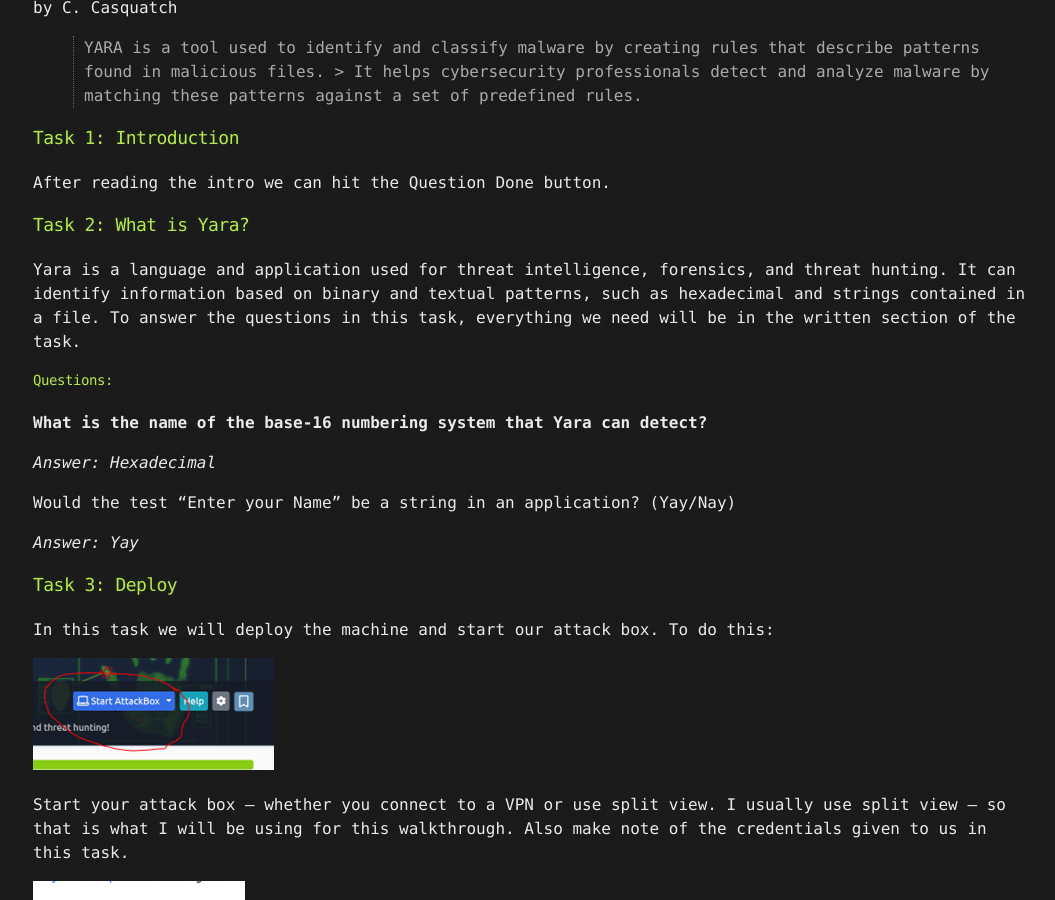
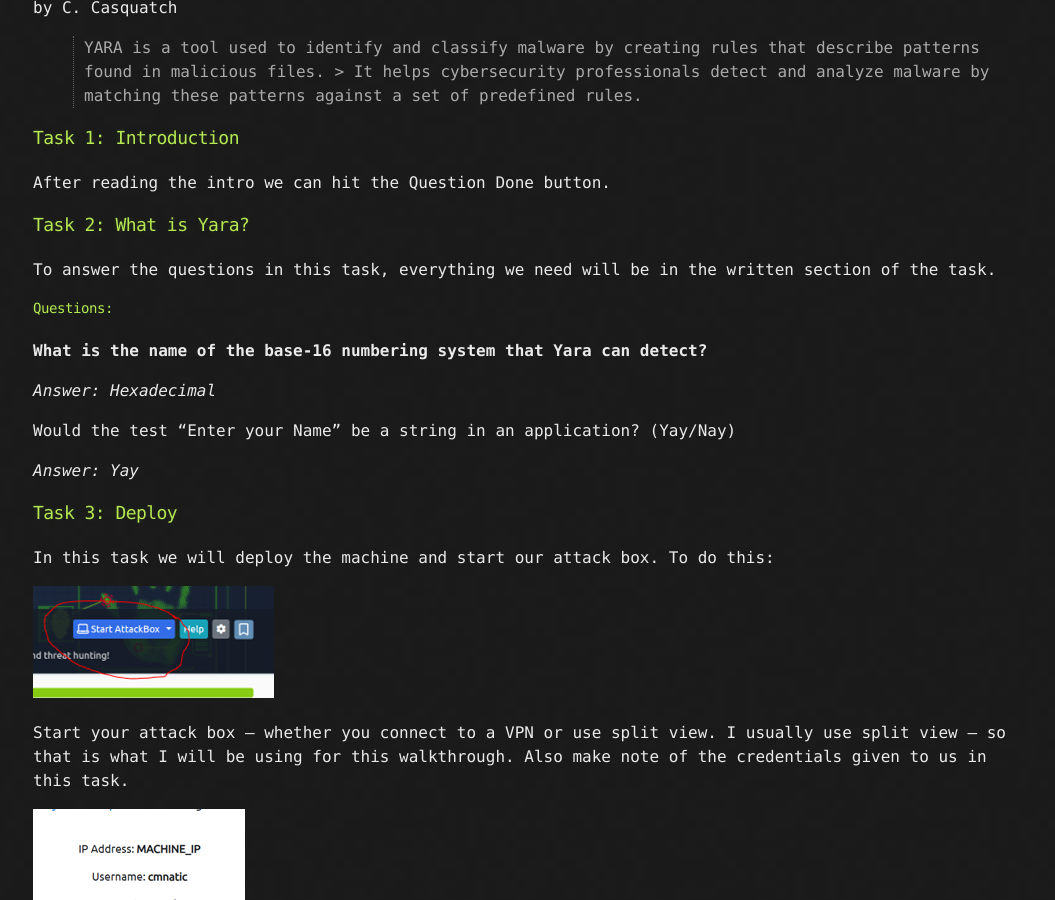
Before and after one commit to CyberCasquatch/cybercasquatch.github.io, a Jekyll site: the page built from _posts/Walkthroughs/2024-09-03-Yara-Walkthrough.markdown, in a window 1280 px wide and 900 px high, scrolled down 326 px. Shown: the whole window, without its empty margins (107-1162 px from the left). Built offline with Jekyll 4.4.1, drawn with Linux system fonts in a browser that asks for light colours.

Commit message:
Update 2024-09-03-Yara-Walkthrough.markdown

```diff
--- a/_posts/Walkthroughs/2024-09-03-Yara-Walkthrough.markdown
+++ b/_posts/Walkthroughs/2024-09-03-Yara-Walkthrough.markdown
@@ -15,7 +15,6 @@
 After reading the intro we can hit the Question Done button.
 
 ### Task 2: What is Yara?
-Yara is a language and application used for threat intelligence, forensics, and threat hunting. It can identify information based on binary and textual patterns, such as hexadecimal and strings contained in a file.
 To answer the questions in this task, everything we need will be in the written section of the task.
 
 #### Questions:
```
